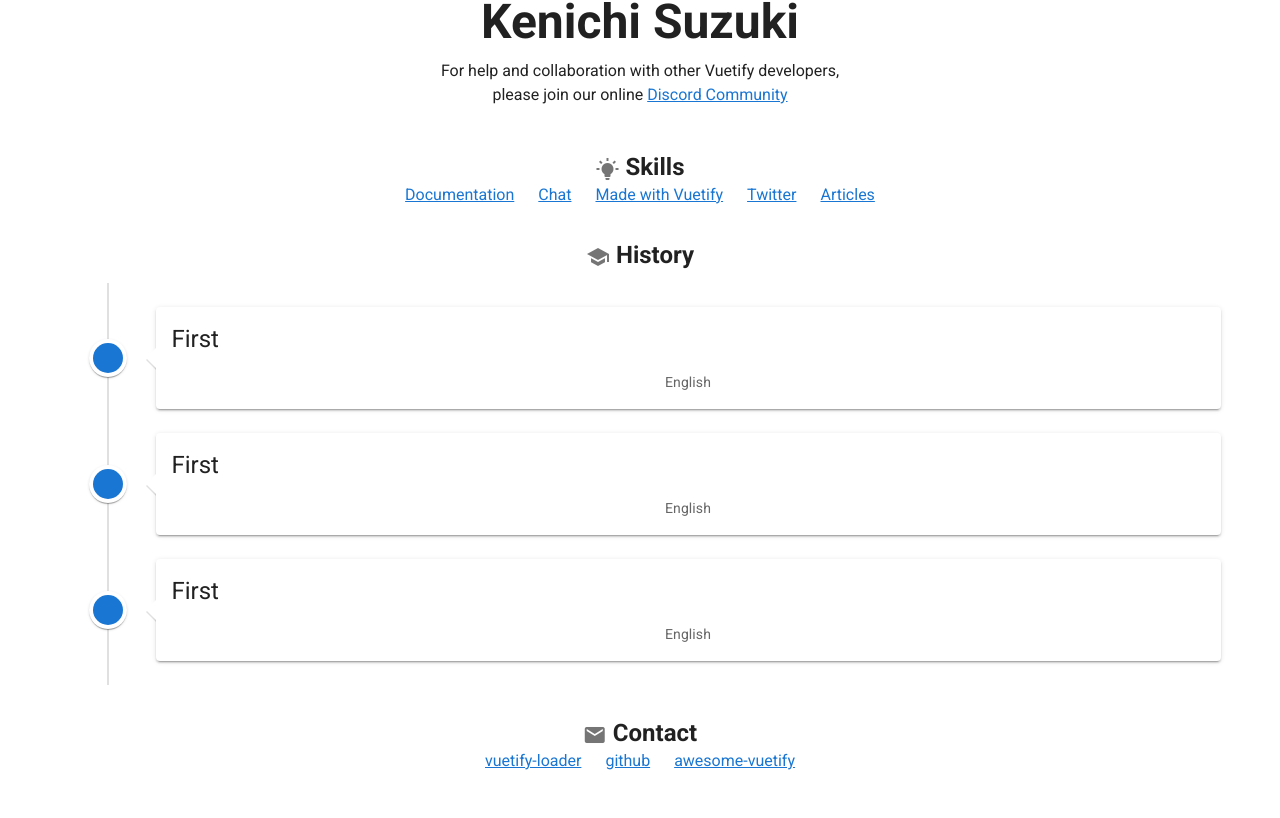
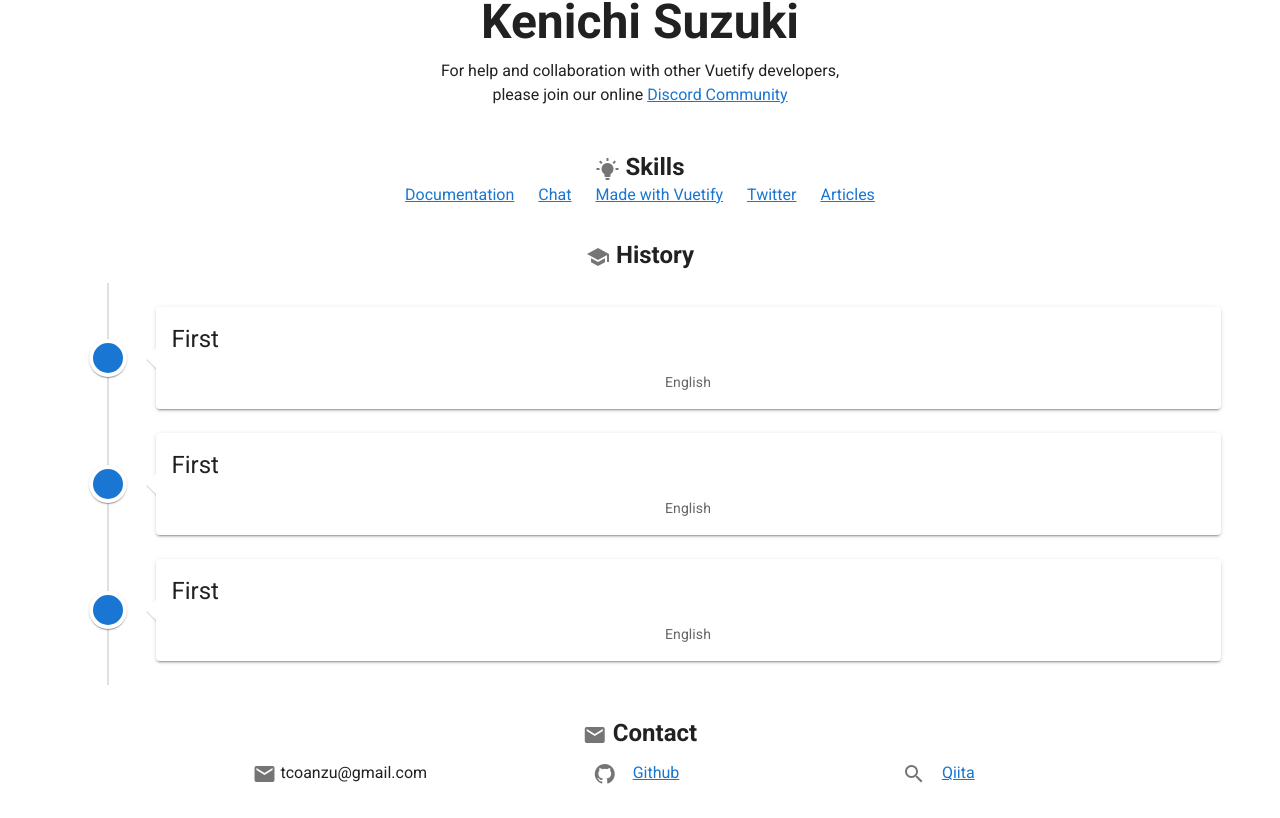
Before and after one commit to Seika139/biography, a Vue app: page / in a window 1280 px wide. Shown: the part 315-1133 px from the top of the page. Before the commit the page ends 1108 px from the top, so only its background shows below. Built offline with nearby package versions, Linux system fonts and the light colour scheme.

Commit message:
:sparkles: Create Contact
http://chris.beams.io/posts/git-commit/

```diff
--- a/src/components/Contact.vue
+++ b/src/components/Contact.vue
@@ -8,13 +8,11 @@
       </h2>
 
       <v-row justify="center">
-        <a v-for="(eco, i) in ecosystem"
-           :key="i"
-           :href="eco.href"
-           class="subheading mx-3"
-           target="_blank">
-                  {{ eco.text }}
-                </a>
+        <v-col v-for="(item, i) in links" :key="i" cols="3">
+          <v-icon class="mx-1">{{ item.icon }}</v-icon>
+          <a v-if="item.href" class="subheading mx-3" target="_blank" :href="item.href">{{ item.text }}</a>
+          <span v-else>{{ item.text }}</span>
+        </v-col>
       </v-row>
     </v-col>
   </v-row>
@@ -27,18 +25,20 @@
     name: 'Contact',
 
     data: () => ({
-      ecosystem: [
+      links: [
         {
-          text: 'vuetify-loader',
-          href: 'https://github.com/vuetifyjs/vuetify-loader'
+          icon: 'mdi-email',
+          text: 'tcoanzu@gmail.com'
         },
         {
-          text: 'github',
-          href: 'https://github.com/vuetifyjs/vuetify'
+          icon: 'mdi-github',
+          text: 'Github',
+          href: 'https://github.com/Seika139'
         },
         {
-          text: 'awesome-vuetify',
-          href: 'https://github.com/vuetifyjs/awesome-vuetify'
+          icon: 'mdi-magnify',
+          text: 'Qiita',
+          href: 'https://qiita.com/Seika139'
         }
       ]
     })
```
